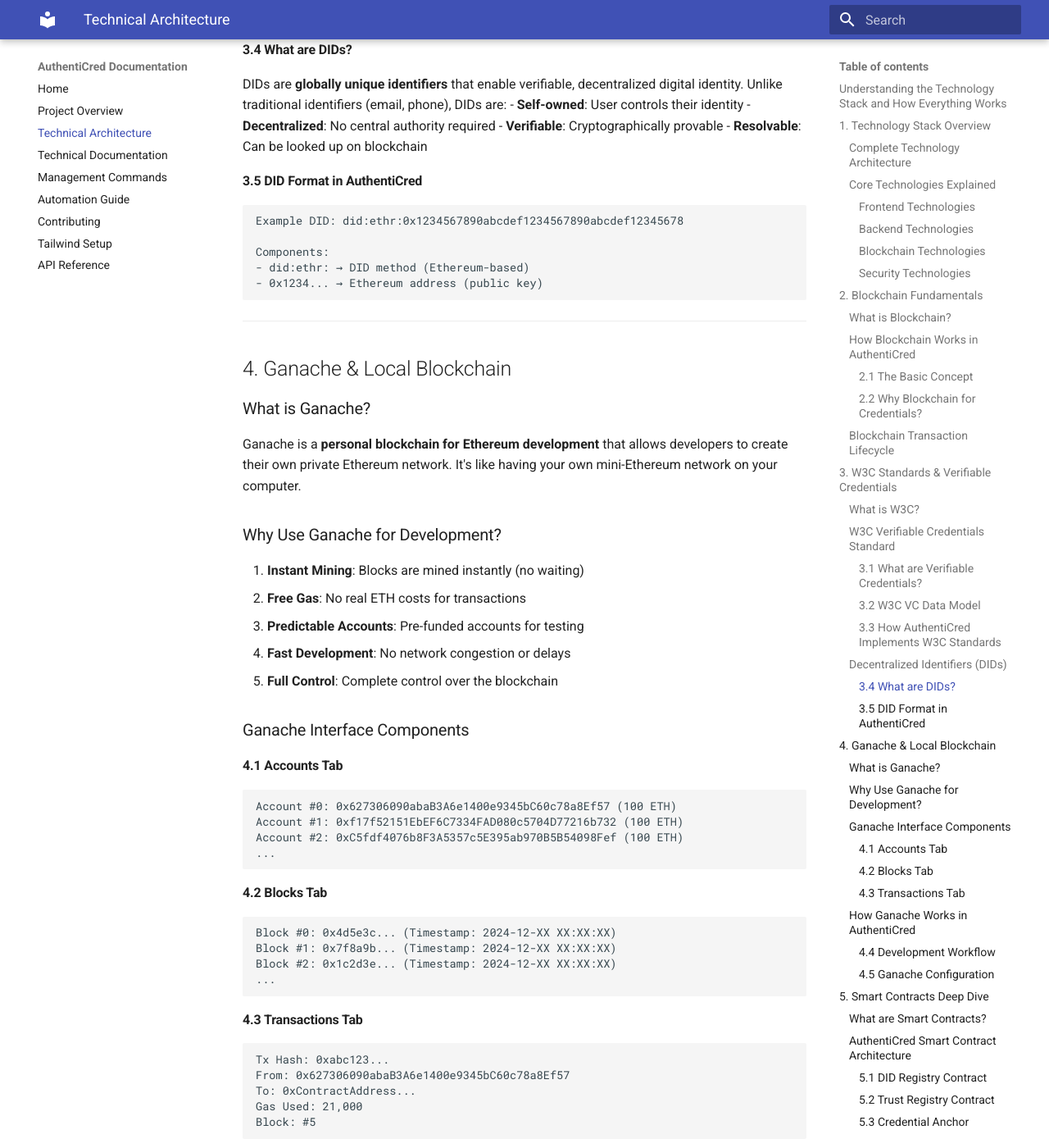
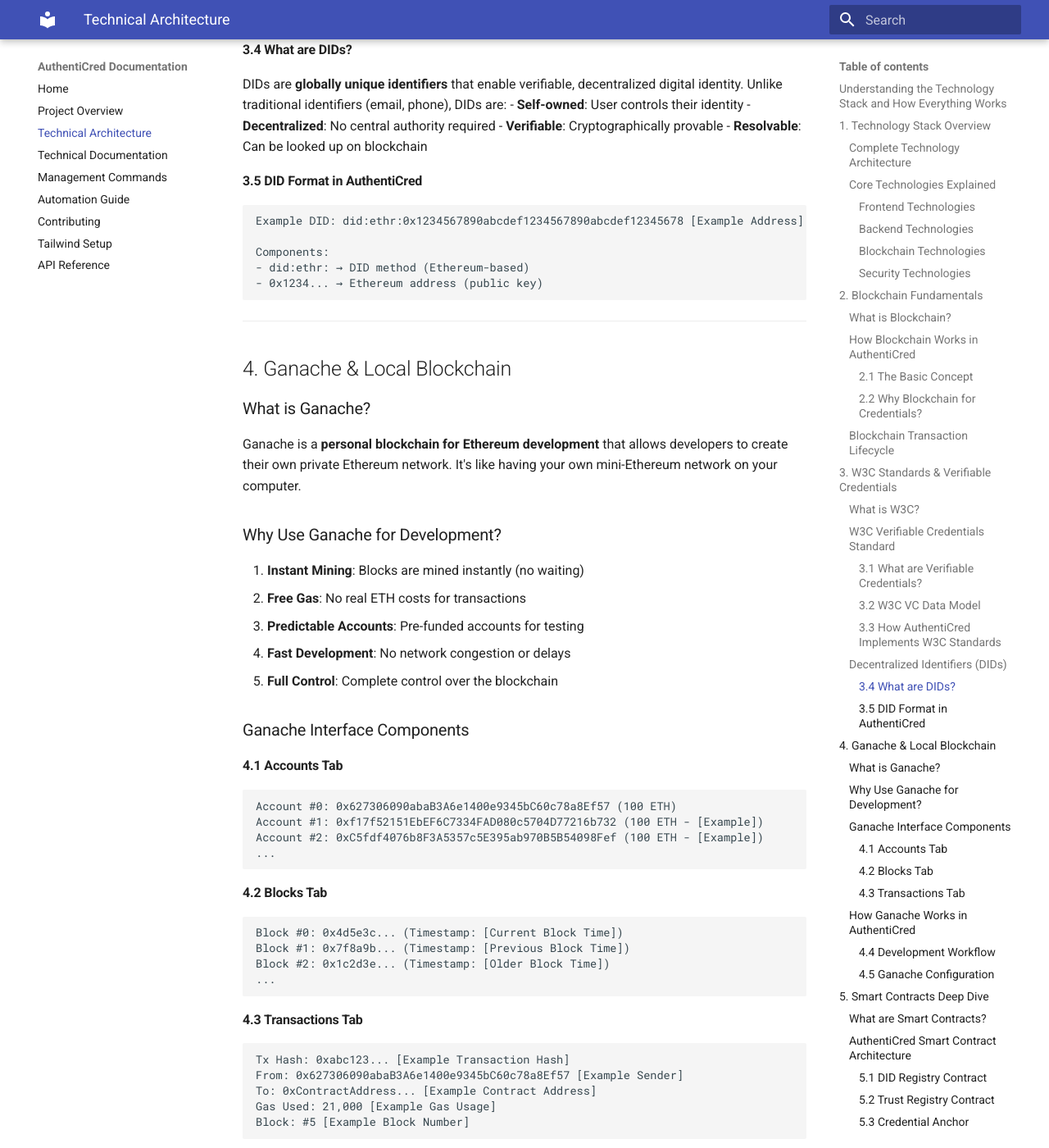
Before and after one commit to richarddushime/AuthentiCred, an MkDocs documentation site: the page built from docs/techstacks.md, in a window 1280 px wide and 1400 px high, scrolled down 4016 px. Shown: the whole window at 82% size. Built offline with MkDocs 1.6.1 and Material for MkDocs 9.7.7, drawn with Linux system fonts in a browser that asks for light colours; some of the changed text lies outside the part shown.

Commit message:
fix: Update documentation with real data and automatic year
- Replace fake timestamps with clear placeholders [Current Block Time], [Example], etc.
- Update project timeline to use actual 2025 dates instead of 'this year'
- Make footer copyright year automatic using Django template tag
- Improve documentation clarity with proper example indicators
- Remove misleading fake data and replace with professional placeholders

````diff
--- a/docs/techstacks.md
+++ b/docs/techstacks.md
@@ -132,15 +132,15 @@ Verifiable Credentials are **cryptographically secure, privacy-respecting digita
 ```json
 {
   "@context": [
-    "https://www.w3.org/2018/credentials/v1",
-    "https://www.w3.org/2018/credentials/examples/v1"
+    "https://www.w3.org/ns/credentials/v2",
+"https://www.w3.org/ns/credentials/examples/v2"
   ],
-  "id": "http://example.edu/credentials/3732",
+  "id": "http://example.edu/credentials/3732" [Example URL],
   "type": ["VerifiableCredential", "UniversityDegreeCredential"],
-  "issuer": "https://example.edu/issuers/14",
+  "issuer": "https://example.edu/issuers/14" [Example URL],
   "issuanceDate": "2010-01-01T19:23:24Z",
   "credentialSubject": {
-    "id": "did:example:ebfeb1f712ebc6f1c276e12ec21",
+    "id": "did:example:ebfeb1f712ebc6f1c276e12ec21" [Example DID],
     "degree": {
       "type": "BachelorDegree",
       "name": "Bachelor of Science and Arts"
@@ -150,7 +150,7 @@ Verifiable Credentials are **cryptographically secure, privacy-respecting digita
     "type": "RsaSignature2018",
     "created": "2017-06-18T21:19:10Z",
     "proofPurpose": "assertionMethod",
-    "verificationMethod": "https://example.edu/issuers/14#keys-1",
+    "verificationMethod": "https://example.edu/issuers/14#keys-1" [Example URL],
     "jws": "eyJhbGciOiJSUzI1NiIsImI2NCI6ZmFsc2UsImNyaXQiOlsiYjY0Il19..."
   }
 }
@@ -177,7 +177,7 @@ DIDs are **globally unique identifiers** that enable verifiable, decentralized d
 #### 3.5 DID Format in AuthentiCred
 
 ```
-Example DID: did:ethr:0x1234567890abcdef1234567890abcdef12345678
+Example DID: did:ethr:0x1234567890abcdef1234567890abcdef12345678 [Example Address]
 
 Components:
 - did:ethr: → DID method (Ethereum-based)
@@ -205,26 +205,26 @@ Ganache is a **personal blockchain for Ethereum development** that allows develo
 #### 4.1 Accounts Tab
 ```
 Account #0: 0x627306090abaB3A6e1400e9345bC60c78a8Ef57 (100 ETH)
-Account #1: 0xf17f52151EbEF6C7334FAD080c5704D77216b732 (100 ETH)
-Account #2: 0xC5fdf4076b8F3A5357c5E395ab970B5B54098Fef (100 ETH)
+Account #1: 0xf17f52151EbEF6C7334FAD080c5704D77216b732 (100 ETH - [Example])
+Account #2: 0xC5fdf4076b8F3A5357c5E395ab970B5B54098Fef (100 ETH - [Example])
 ...
 ```
 
 #### 4.2 Blocks Tab
 ```
-Block #0: 0x4d5e3c... (Timestamp: 2024-12-XX XX:XX:XX)
-Block #1: 0x7f8a9b... (Timestamp: 2024-12-XX XX:XX:XX)
-Block #2: 0x1c2d3e... (Timestamp: 2024-12-XX XX:XX:XX)
+Block #0: 0x4d5e3c... (Timestamp: [Current Block Time])
+Block #1: 0x7f8a9b... (Timestamp: [Previous Block Time])
+Block #2: 0x1c2d3e... (Timestamp: [Older Block Time])
 ...
 ```
 
 #### 4.3 Transactions Tab
 ```
-Tx Hash: 0xabc123...
-From: 0x627306090abaB3A6e1400e9345bC60c78a8Ef57
-To: 0xContractAddress...
-Gas Used: 21,000
-Block: #5
+Tx Hash: 0xabc123... [Example Transaction Hash]
+From: 0x627306090abaB3A6e1400e9345bC60c78a8Ef57 [Example Sender]
+To: 0xContractAddress... [Example Contract Address]
+Gas Used: 21,000 [Example Gas Usage]
+Block: #5 [Example Block Number]
 ```
 
 ### How Ganache Works in AuthentiCred
@@ -547,7 +547,7 @@ except:
 **How it Works**:
 ```
 Input: "Hello, AuthentiCred!"
-Output: 0x8f7d3b2a1e9c6f5d4a3b2c1d9e8f7a6b5c4d3e2f1a9b8c7d6e5f4a3b2c1d9e8f7
+Output: 0x8f7d3b2a1e9c6f5d4a3b2c1d9e8f7a6b5c4d3e2f1a9b8c7d6e5f4a3b2c1d9e8f7 [Example Hash]
 ```
 
 **Properties**:
@@ -568,10 +568,10 @@ print(f"SHA256 Hash: {hash_hex}")
 
 # Hash credential data
 credential_data = {
-    "issuer": "University of Example",
+    "issuer": "University of AuthentiCred",
     "student": "John Doe",
     "degree": "Bachelor of Science",
-    "date": "2024-12-01"
+    "date": "[Current Date]"
 }
 
 # Convert to JSON string and hash
@@ -861,9 +861,9 @@ This technical foundation enables AuthentiCred to provide **instant, tamper-proo
 
 ---
 
-**Technical Documentation**: December 2024
+**Technical Documentation**: June 2025
 **Architecture Version**: 1.0
-**Next Update**: Q1 2025
+**Next Update**: Q3 2025
 
 ---
 
````
Also changed, not shown: docs/project_report.md (+3 -4 lines), 1 other file.
